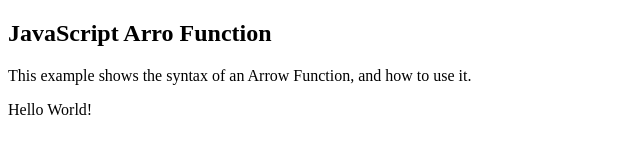
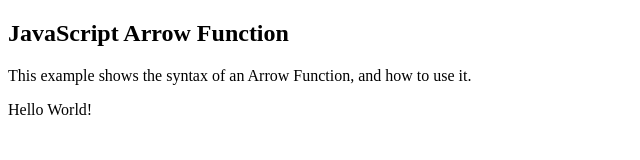
Before and after one commit to richhgithub/JavaScript-Projects, a plain HTML site: page Basic JavaScript Projects/JavaScript Projects/arrow.html in a window 1280 px wide. Shown: the full height of the page, 0-640 px from the left. Drawn offline with Linux system fonts and the light colour scheme.

Commit message:
commit_step_282

```diff
--- a/Basic JavaScript Projects/JavaScript Projects/arrow.html
+++ b/Basic JavaScript Projects/JavaScript Projects/arrow.html
@@ -4,7 +4,7 @@
 
 </head>
 <body>
-<h2>JavaScript Arro Function</h2>
+<h2>JavaScript Arrow Function</h2>
 <p>This example shows the syntax of an Arrow Function, and how to use it.</p>
 <p id="demo"></p>
 
```
Also changed, not shown: Basic JavaScript Projects/TicTacToe/images/o.png, Basic JavaScript Projects/TicTacToe/images/x.png, 3 other files.
